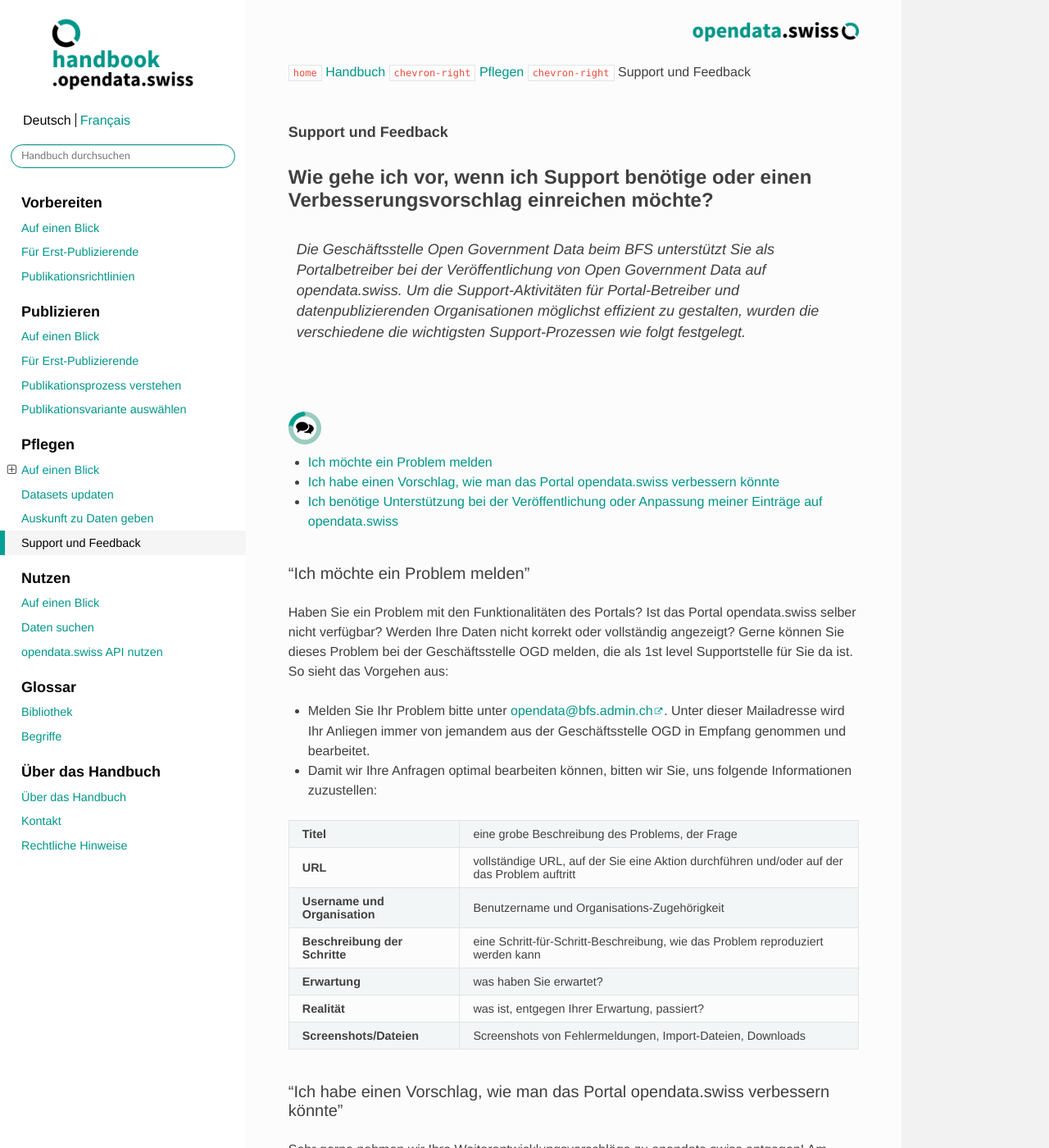
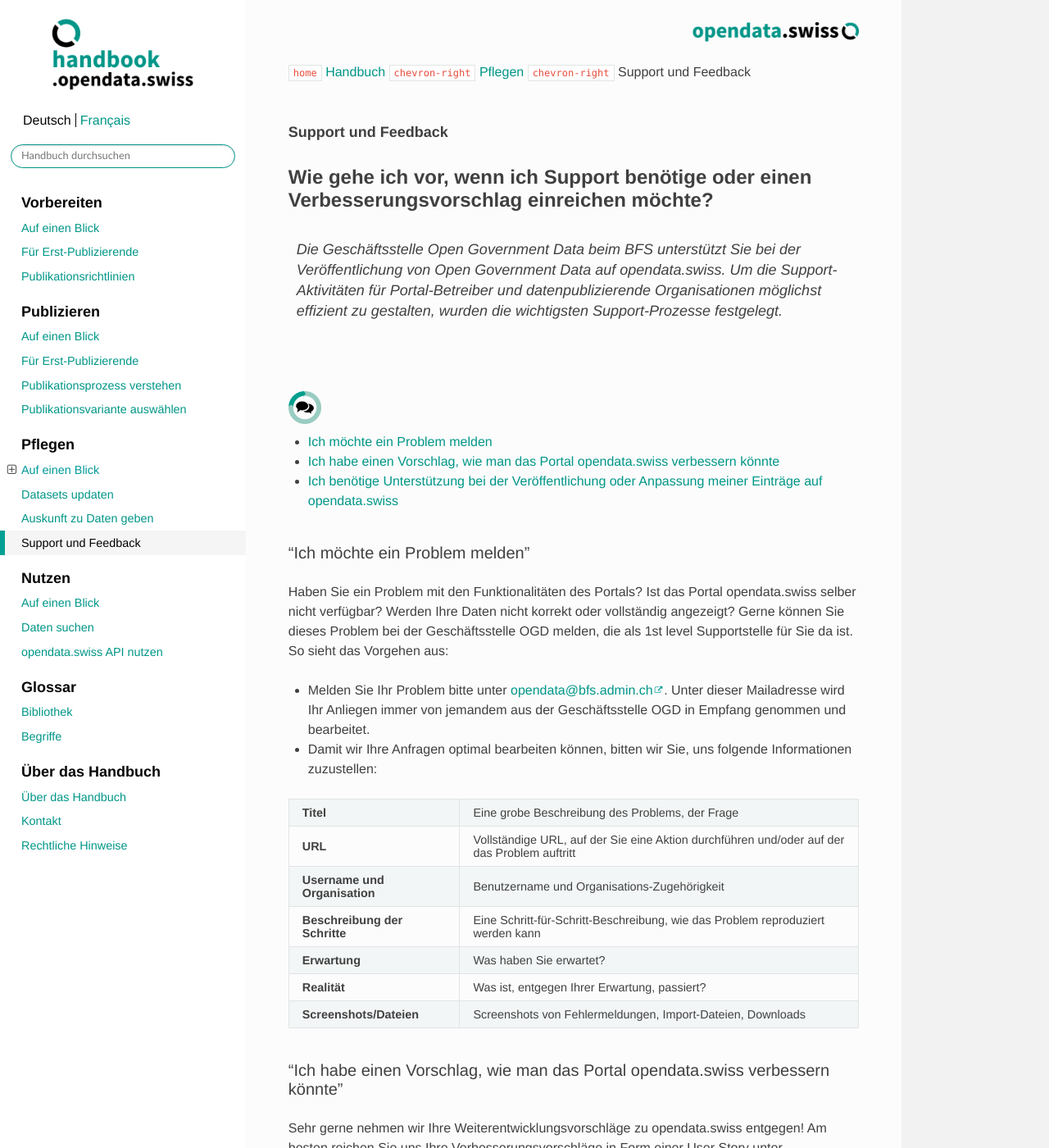
Before and after one commit to opendata-swiss/ogdch-handbook, a Sphinx documentation site: the page built from source/content/pflegen/support.rst, in a window 1280 px wide and 1400 px high. Shown: the whole window at 82% size. Built offline with Sphinx 7.4.7 and the Read the Docs theme 2.0.0, drawn with Linux system fonts in a browser that asks for light colours; cross-references to code outside the pages are shown as plain code.

Commit message:
small corrections on support pages

```diff
--- a/source/content/pflegen/support.rst
+++ b/source/content/pflegen/support.rst
@@ -13,11 +13,11 @@ Wie gehe ich vor, wenn ich Support benötige oder einen Verbesserungsvorschlag e
 
 .. container:: Intro
 
-    Die Geschäftsstelle Open Government Data beim BFS unterstützt Sie als Portalbetreiber
+    Die Geschäftsstelle Open Government Data beim BFS unterstützt Sie
     bei der Veröffentlichung von Open Government Data auf opendata.swiss. Um die
-    Support-Aktivitäten für Portal-Betreiber und datenpublizierenden
-    Organisationen möglichst effizient zu gestalten, wurden die verschiedene
-    die wichtigsten Support-Prozessen wie folgt festgelegt.
+    Support-Aktivitäten für Portal-Betreiber und datenpublizierende
+    Organisationen möglichst effizient zu gestalten, wurden
+    die wichtigsten Support-Prozesse festgelegt.
 
 .. container:: support
 
@@ -44,19 +44,19 @@ Supportstelle für Sie da ist. So sieht das Vorgehen aus:
   bitten wir Sie, uns folgende Informationen zuzustellen:
 
 +-------------------------------+------------------------------------------------------------+
-| **Titel**                     | eine grobe Beschreibung des Problems, der Frage            |
+| **Titel**                     | Eine grobe Beschreibung des Problems, der Frage            |
 +-------------------------------+------------------------------------------------------------+
-| **URL**                       | vollständige URL, auf der Sie eine Aktion durchführen      |
+| **URL**                       | Vollständige URL, auf der Sie eine Aktion durchführen      |
 |                               | und/oder auf der das Problem auftritt                      |
 +-------------------------------+------------------------------------------------------------+
 | **Username und Organisation** | Benutzername und Organisations-Zugehörigkeit               |
 +-------------------------------+------------------------------------------------------------+
-| **Beschreibung der Schritte** | eine Schritt-für-Schritt-Beschreibung, wie das Problem     |
+| **Beschreibung der Schritte** | Eine Schritt-für-Schritt-Beschreibung, wie das Problem     |
 |                               | reproduziert werden kann                                   |
 +-------------------------------+------------------------------------------------------------+
-| **Erwartung**                 | was haben Sie erwartet?                                    |
+| **Erwartung**                 | Was haben Sie erwartet?                                    |
 +-------------------------------+------------------------------------------------------------+
-| **Realität**                  | was ist, entgegen Ihrer Erwartung, passiert?               |
+| **Realität**                  | Was ist, entgegen Ihrer Erwartung, passiert?               |
 +-------------------------------+------------------------------------------------------------+
 | **Screenshots/Dateien**       | Screenshots von Fehlermeldungen, Import-Dateien, Downloads |
 +-------------------------------+------------------------------------------------------------+
```
